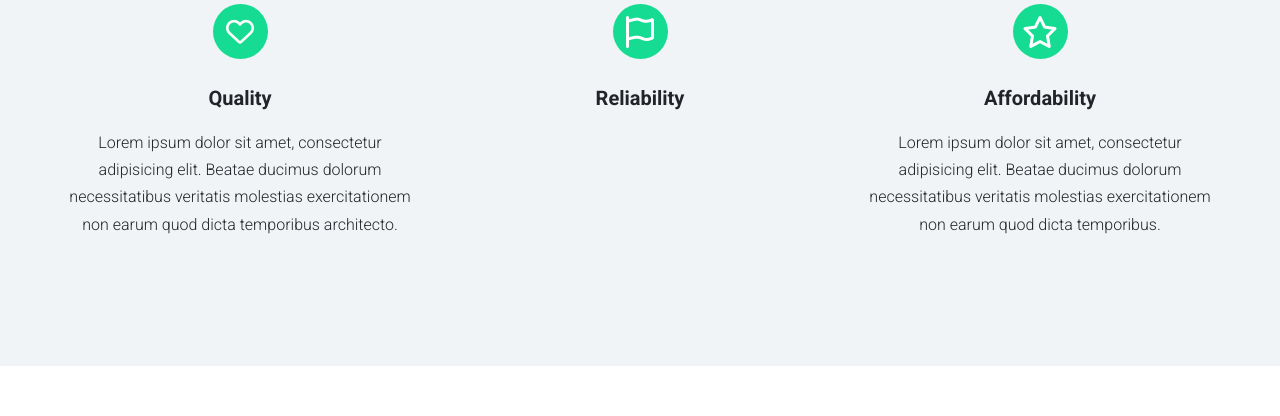
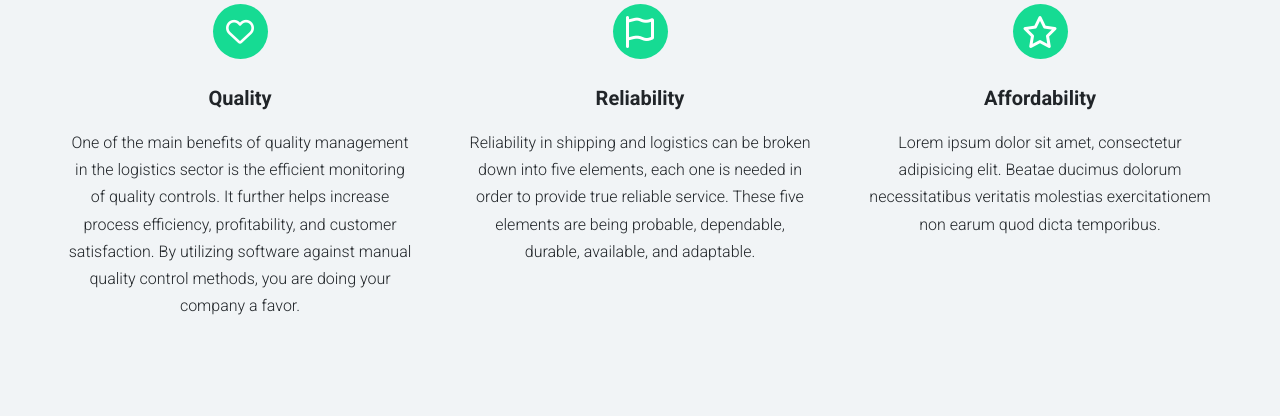
Before and after one commit to nekinenadd/acheron-logistics, a plain HTML site: page index2.html in a window 1280 px wide. Shown: the part 860-1276 px from the top of the page. Drawn offline with nearby package versions, Linux system fonts and the light colour scheme; a script that the page names is missing.

Commit message:
static website for a Logistics Company

```diff
--- a/index2.html
+++ b/index2.html
@@ -43,14 +43,14 @@
                             <i class = "far fa-heart fs-3"></i>
                         </span>
                         <p class = "lead fw-bold">Quality</p>
-                        <p class = "fw-light mx-3 lh-lg">Lorem ipsum dolor sit amet, consectetur adipisicing elit. Beatae ducimus dolorum necessitatibus veritatis molestias exercitationem non earum quod dicta temporibus architecto.</p>
+                        <p class = "fw-light mx-3 lh-lg">One of the main benefits of quality management in the logistics sector is the efficient monitoring of quality controls. It further helps increase process efficiency, profitability, and customer satisfaction. By utilizing software against manual quality control methods, you are doing your company a favor.</p>
                    </div>
                    <div class = "col-md-4 text-center sec-1-item mb-5">
                         <span class = "d-flex align-items-center justify-content-center mx-auto text-white mb-4 circle-icon">
                             <i class = "far fa-flag fs-2"></i>
                         </span>
                         <p class = "lead fw-bold">Reliability</p>
-                        <p class = "fw-light mx-3 lh-lg"></p>
+                        <p class = "fw-light mx-3 lh-lg">Reliability in shipping and logistics can be broken down into five elements, each one is needed in order to provide true reliable service. These five elements are being probable, dependable, durable, available, and adaptable.</p>
                     </div>
                     <div class = "col-md-4 text-center sec-1-item mb-5">
                         <span class = "d-flex align-items-center justify-content-center mx-auto text-white mb-4 circle-icon">
--- a/styles.css
+++ b/styles.css
@@ -1,3 +1,5 @@
+
+
 :root{
     --green: #16db93;
     --green-dark: #13bc7e;
```
